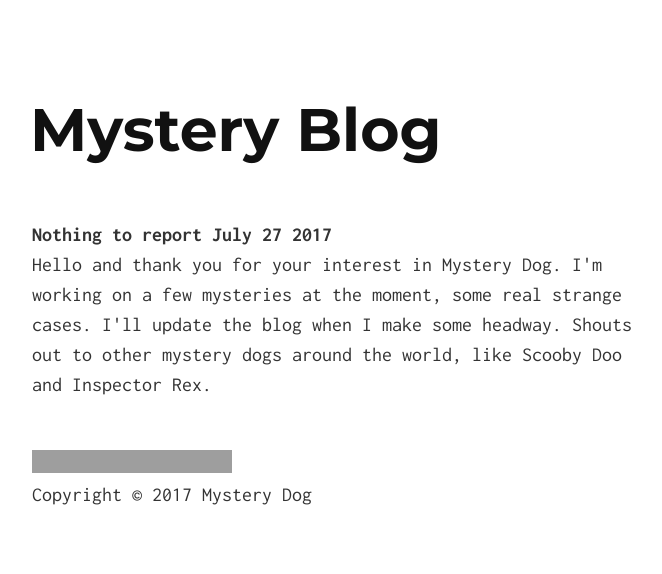
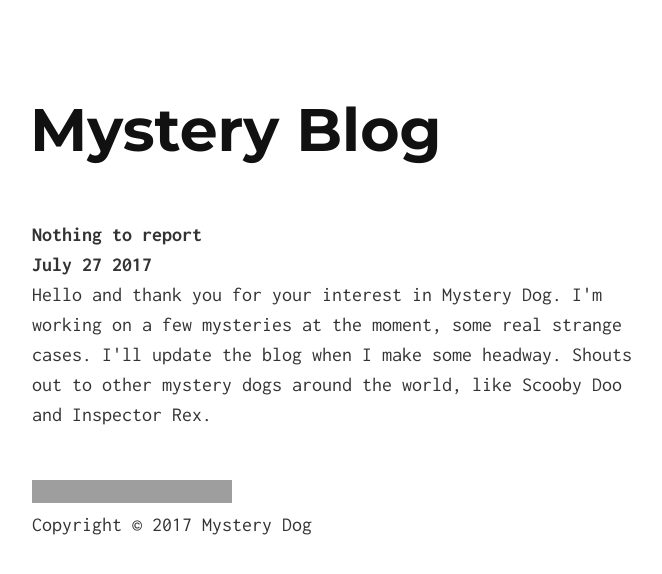
Before and after one commit to tomjoyner/shopping_cart, a Jekyll site: the page built from blog.md, in a window 1280 px wide. Shown: the top 574 px of the page, without its empty margins (308-970 px from the left). Built offline with Jekyll 4.4.1, drawn with Linux system fonts in a browser that asks for light colours; our own code applies the rules of GitHub Pages for plain Markdown files; grey boxes are pictures that could not be loaded.

```diff
--- a/blog.md
+++ b/blog.md
@@ -5,7 +5,7 @@ heading: Mystery Blog
 ---
 
 <b>Nothing to report</b>
-<b>July  27 2017</b>
+<br><b>July  27 2017</b></br>
 <p>Hello and thank you for your interest in Mystery Dog. I'm working on a few mysteries at the moment, some real strange cases. I'll update the blog when I make some headway. Shouts out to other mystery dogs around the world, like Scooby Doo and Inspector Rex.</p>
 
 <br><img src="https://cdn.shopify.com/s/files/1/2212/7751/files/MysteryDog_logo_web.png?4061547665473719697" alt="Mystery Dog logo" height="23" width="200" align=left></br>
```
